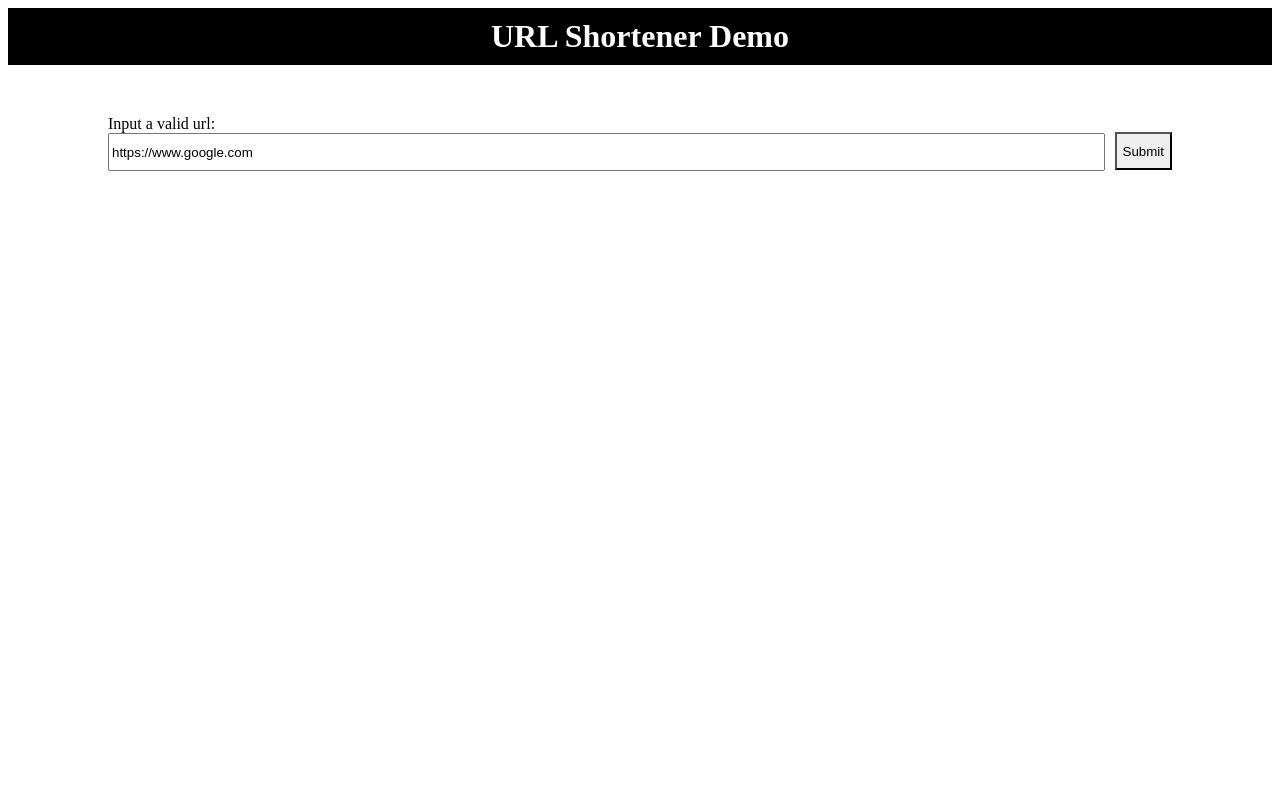
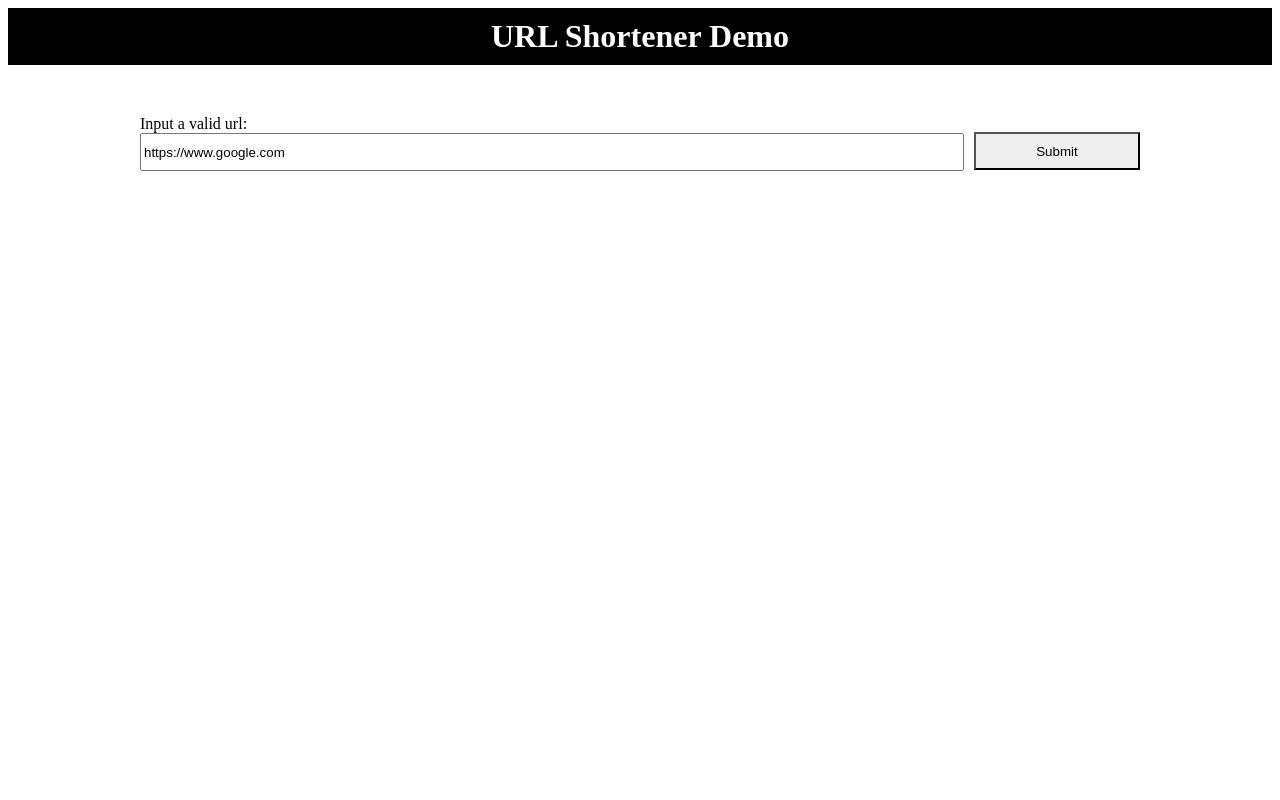
Before and after one commit to allenJynRoyston/vue-boilerplate-2020, a Vue app: page / in a window 1280 px wide. Shown: the top 800 px of the page. Built offline with nearby package versions, Linux system fonts and the light colour scheme.

Commit message:
minor bug fixes, polish to UI

```diff
--- a/src/components/ListResults.vue
+++ b/src/components/ListResults.vue
@@ -1,9 +1,11 @@
 <template lang='pug'>
   div
+    .label-container
       label Results:
+      a(v-on:click='onclear') Clear
     .list-results
       .item(v-for="(value, key) in data")
-        .key {{key}}:
+        .key {{sanitize(key)}}:
         .value {{value}}
         button.copy-btn(v-on:click='() => {copyToClipboard(value)}') Copy
 </template>
@@ -18,6 +20,10 @@ export default {
         }
       },
       onbuttonclick: {
+        type: Function,
+        default: () => {}
+      },
+      onclear: {
         type: Function,
         default: () => {}
       }
@@ -42,6 +48,7 @@ export default {
 <style lang='scss' scoped>
   .list-results{
     display: flex;
+    width: calc(100% - 20px);
     flex-direction: column;
     border: 1px solid grey;
     border-radius: 3px;
@@ -65,6 +72,7 @@ export default {
         justify-content: flex-start;
         padding-right: 20px;
       }
+
       .value{
         font-size: 12px;
         flex: 1 1 auto;
@@ -73,6 +81,7 @@ export default {
         justify-content: flex-end;
         padding-right: 20px;
       }
+
       .copy-btn{
         width: 50px;
         display: flex;
@@ -81,4 +90,14 @@ export default {
       }
     }
   }
+
+  .label-container{
+    display: flex;
+    justify-content: space-between;
+
+    a{
+      font-size: 10px;
+      cursor: pointer
+    }
+  }
 </style>
--- a/src/components/SplitInput.vue
+++ b/src/components/SplitInput.vue
@@ -1,8 +1,8 @@
 <template lang='pug'>
-  .container
+  .splitbtn-container
     label {{label}}
     .button-container
-      input(v-model='value' :placeholder='placeholder' v-bind:class="{ disabled: busy }" @keyup='() => {onupdate(this.value)}')
+      input(v-model='value' :placeholder='placeholder' v-bind:class="{ disabled: busy }" v-on:keyup.enter='onclick' @keyup='() => {onupdate(this.value)}')
       button.submit(:disabled='busy' v-on:click='onclick')
         span(v-if='busy') Wait please
         span(v-else) Submit
@@ -50,7 +50,7 @@ export default {
 </script>
 
 <style lang='scss' scoped>
-  .container{
+  .splitbtn-container{
     display: inline-block;
     width: 100%;
   }
@@ -77,6 +77,7 @@ export default {
   button{
     border-radius: 0;
     transform: translateY(-1px);
+    width: 200px;
 
     &:disabled{
       cursor: not-allowed;
--- a/src/routes/Home.vue
+++ b/src/routes/Home.vue
@@ -1,8 +1,9 @@
 <template lang="pug">
-  .content
+  .home-container
     SplitInput(:label='configuration.label' :placeholder='configuration.placeholder' :defaultVal='configuration.defaultValue' :busy='configuration.busy' :onclick='submitUrl' :onupdate='inputUpdate')
-    ListResults(v-if='!!result' :data='result' :onbuttonclick='showCopySplash')
+    ListResults(v-if='!!result' :data='result' :onbuttonclick='showCopySplash' :onclear='clearResults')
 
+    section(v-if='!configuration.busy')
       .error-container
         p.error(v-if='error.state') {{error.reason}}
         a.error(v-if='error.state' href='https://api.shrtco.de/v2/shorten?url=https://www.google.com' target='_blank') Click here to check if the service is down.
@@ -28,7 +29,6 @@ export default {
         allowForce: false
       },
       url: '',
-      busy: false,
       result: null
     }
   },
@@ -39,6 +39,9 @@ export default {
         reason,
         allowForce
       }
+    },
+    clearResults(){
+      this.result = null
     },
     inputUpdate(val) {
       this.url = val
@@ -54,10 +57,13 @@ export default {
       this.configuration.busy = state
     },
     async submitUrl() {
-      const {setError, url, validateUrl, setBusy} = this
+      const {configuration, url, validateUrl, setBusy, setError} = this
+
+      if(!configuration.busy){
         // check if url is valid
         if(url.length < 6 || !validateUrl(url)){
           setError({state: true, reason: 'Must be a valid url'})
+          this.result = null
         }
         // if it is
         else{
@@ -74,6 +80,7 @@ export default {
             setError({state: true, reason: 'Problem with service - please try again later.', allowForce: true})
           }
           setBusy(false)
+        }
       }
 
     },
@@ -96,9 +103,12 @@ export default {
 </script>
 
 <style lang="scss" scoped>
-  .content{
-    display: block;
+  .home-container{
+    display: flex;
+    flex-direction: column;
+    margin: auto;
     min-height: 100vh;
+    max-width: calc(1200px - 200px);
     padding: 50px 100px;
   }
 
```
Also changed, not shown: 1 other file (tests, documents, lock files or other folders). Lines whose indentation alone changed are shown as unchanged.
